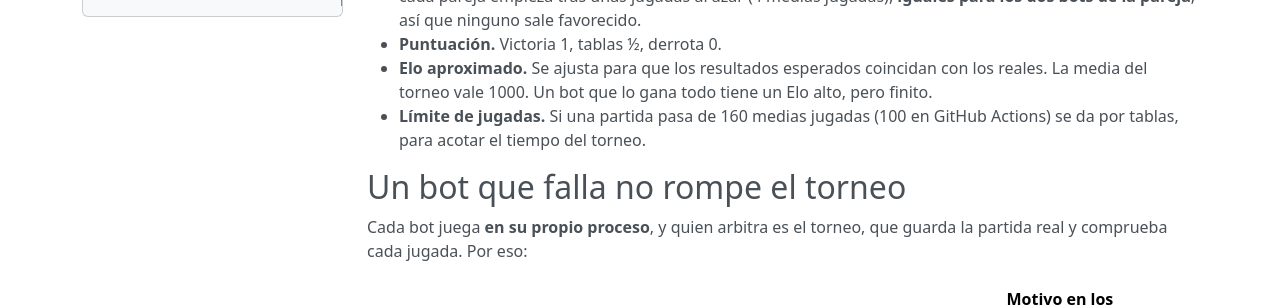
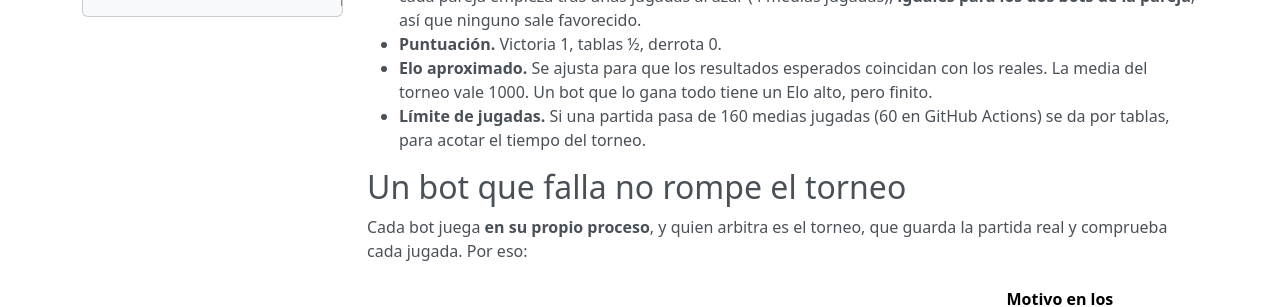
Before and after one commit to danielaagonzalezz/chess, an MkDocs documentation site: the page built from docs/torneo.md, in a window 1280 px wide and 900 px high. Shown: the part 437-744 px from the top of the window. Built offline with MkDocs 1.6.1, drawn with Linux system fonts in a browser that asks for light colours; nearby versions of some CDN libraries; some of the changed text lies outside the part shown.

Commit message:
Torneo más rápido en GitHub Actions (#23)
* Simplificar pieces.py

* Añadir pyproject.toml

* Simplificar test_pieces.py

* Añadir movimientos del caballo

* Añadir contenido a caballo.py

* Añadir test_pieces.py

* Movimientos alfil y tests alfil

* Añadir configuracion de mkdocs

* Añadir configuracion de mkdocs y documentacion del tablero

* Añadir configuracion de mkdocs y readthedocs

* Eliminar archivo de test duplicado

* Añadir CI de tests y __hash__ en Square y Piece

* Añadir movimientos de la dama con tests y docs

* Añadir movimientos del rey con tests y docs

* Añadir movimientos del peón con tests y docs

* Añadir Move y aplicar jugadas con captura al paso y promoción

* Añadir jaque, jugadas legales, enroque, mate/tablas y clase Game

* Añade bots, web (Streamlit y estática) y documentación

* Bot ML: evaluación y libro de aperturas aprendidos de Lichess y motor de búsqueda rápido

* Bot ML: evaluación y libro de aperturas aprendidos de Lichess y motor de búsqueda rápido

* Modo dos jugadores en la web

* Web: mostrar los bots ML y copiar pesos y libro

* Modo bot contra bot en la web

* Validación automática de bots y documentación de la plataforma

* Torneo entre todos los bots y clasificación publicada automáticamente

- src/chess/torneo.py: torneo todos contra todos; cada bot juega en su
  propio proceso, así que un bot que falla, se cuelga o hace una jugada
  ilegal pierde la partida sin romper el torneo. Elo aproximado y salidas
  json, md y html.
- pages.yml: juega el torneo (con caché por código) y publica la
  clasificación en GitHub Pages junto a la web.
- Tests, documentación (docs/torneo.md), README y enlace desde la web.

Co-Authored-By: Claude Sonnet 5.5 <noreply@anthropic.com>
Claude-Session: https://claude.ai/code/session_011HpRunTduf8Km8JGDNwitZ

* Torneo en GitHub Actions: 60 medias jugadas como máximo

---------

Co-authored-by: dani <danielacarafala@gmail.com>
Co-authored-by: Claude <noreply@anthropic.com>

```diff
--- a/docs/torneo.md
+++ b/docs/torneo.md
@@ -17,7 +17,7 @@ en cuanto se registra en `BOTS`: no hay que hacer nada más.
 - **Elo aproximado.** Se ajusta para que los resultados esperados coincidan
   con los reales. La media del torneo vale 1000. Un bot que lo gana todo tiene
   un Elo alto, pero finito.
-- **Límite de jugadas.** Si una partida pasa de 160 medias jugadas (100 en
+- **Límite de jugadas.** Si una partida pasa de 160 medias jugadas (60 en
   GitHub Actions) se da por tablas, para acotar el tiempo del torneo.
 
 ## Un bot que falla no rompe el torneo
@@ -89,7 +89,7 @@ El workflow `.github/workflows/pages.yml` se ejecuta al fusionar algo en
 `main`:
 
 1. Prepara la web (`web_static/build.py`).
-2. Juega el torneo (`python -m chess.torneo --partidas 2 --max-jugadas 100
+2. Juega el torneo (`python -m chess.torneo --partidas 2 --max-jugadas 60
    --paralelo 4`), **salvo que el código de `src/chess` no haya cambiado**: en
    ese caso reutiliza la clasificación anterior (caché), porque los resultados
    serían los mismos.
```
Also changed, not shown: 1 other file.
